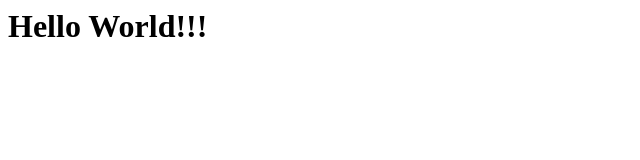
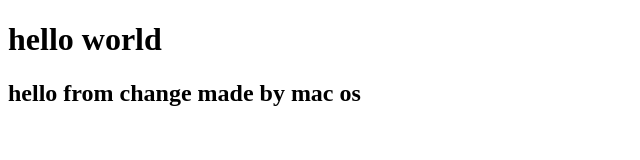
Before and after one commit to Pantoja14022020/test_ci_products, a plain HTML site: page index.html in a window 1280 px wide. Shown: the whole page, without its empty margins (0-640 px from the left). Drawn offline with Linux system fonts and the light colour scheme.

Commit message:
cambio aplicado desde la mac

```diff
--- a/index.html
+++ b/index.html
@@ -1,6 +1,12 @@
-<html>
-<head><head/>
+<!DOCTYPE html>
+<html lang="en">
+<head>
+    <meta charset="UTF-8">
+    <meta name="viewport" content="width=device-width, initial-scale=1.0">
+    <title>Document</title>
+</head>
 <body>
-<h1>Hello World!!!<h1/>
-<body/>
-<html/>
+    <h1>hello world</h1>
+    <h2>hello from change made by mac os</h2>
+</body>
+</html>
```
